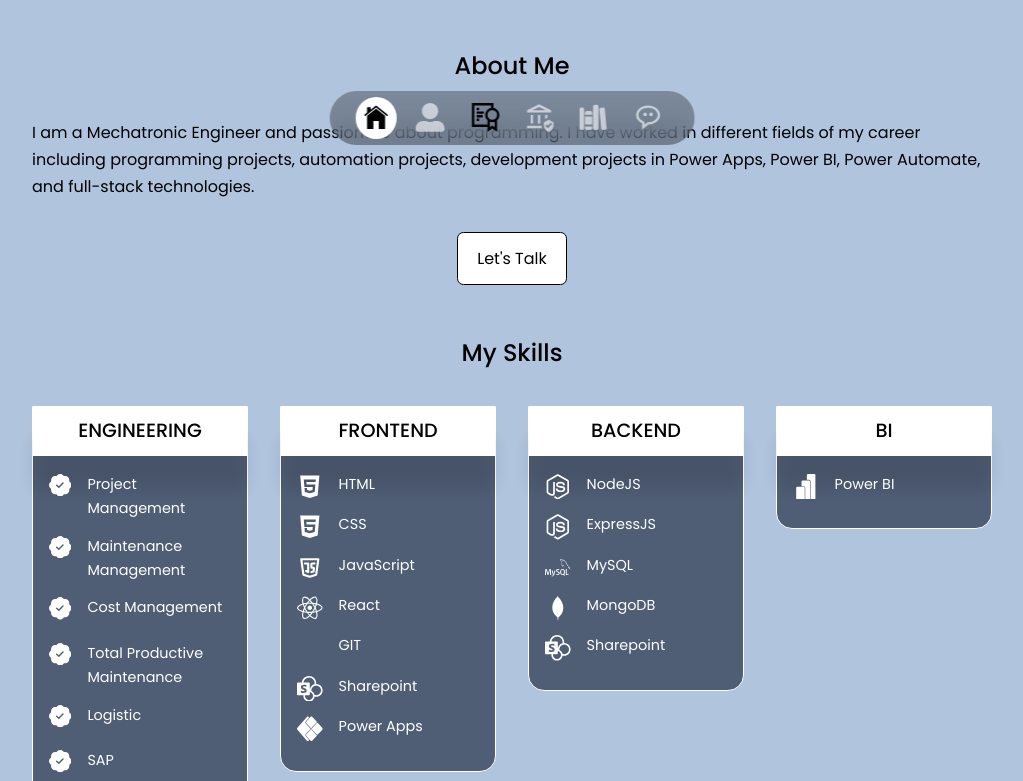
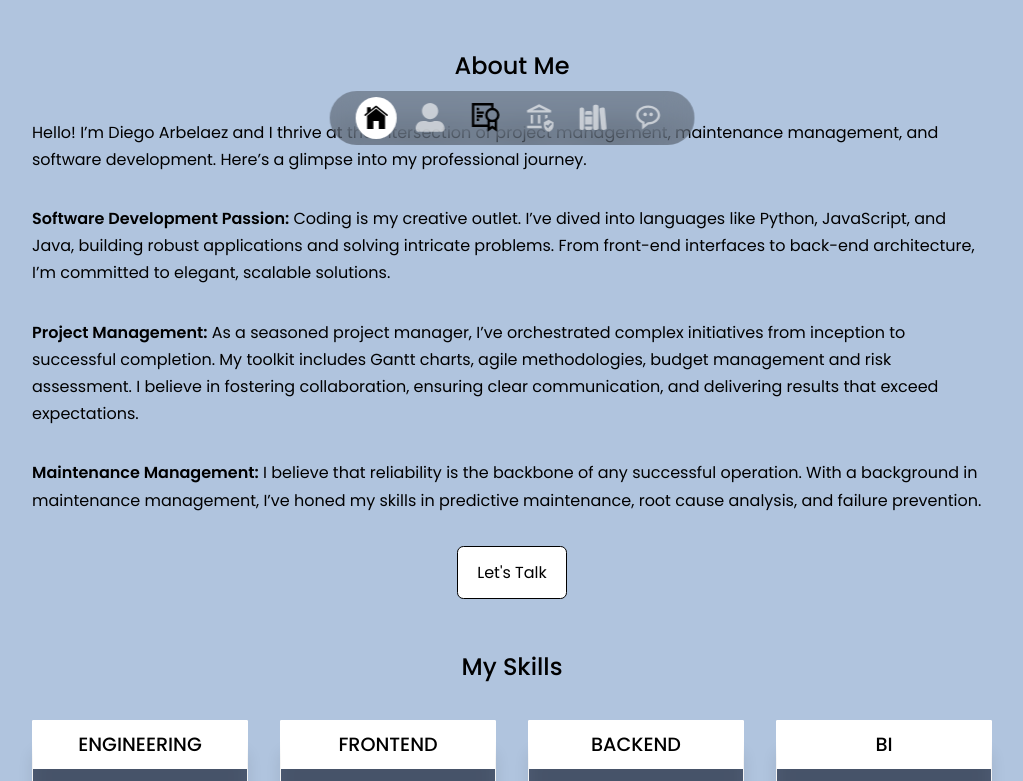
Before and after one commit to arbelaezdm/react-portfolio-website, a React (Create React App) app: page / in a window 1280 px wide. Shown: the part 639-1420 px from the top of the page, without its empty margins (128-1151 px from the left). Built offline with nearby package versions, Linux system fonts and the light colour scheme; some icons are missing.

Commit message:
clearing form after submit

```diff
--- a/package.json
+++ b/package.json
@@ -10,6 +10,7 @@
     "react": "^18.2.0",
     "react-dom": "^18.2.0",
     "react-icons": "^4.12.0",
+    "react-router-dom": "^6.22.0",
     "react-scripts": "5.0.1",
     "swiper": "^8.4.3",
     "web-vitals": "^2.1.4"
--- a/src/App.jsx
+++ b/src/App.jsx
@@ -1,28 +1,27 @@
-import React from 'react'
-import Header from './components/header/Header'
-import Nav from './components/nav/Nav'
-import About from './components/about/About'
-import Skills from './components/skills/Skills'
-import Experience from './components/experience/Experience'
-import Portforlio from './components/portfolio/Portfolio'
-import Contact from './components/contact/Contact'
-import Footer from './components/footer/Footer'
+import React from "react";
+import { BrowserRouter } from "react-router-dom";
+import Header from "./components/header/Header";
+import Nav from "./components/nav/Nav";
+import About from "./components/about/About";
+import Skills from "./components/skills/Skills";
+import Experience from "./components/experience/Experience";
+import Portfolio from "./components/portfolio/Portfolio";
+import Contact from "./components/contact/Contact";
+import Footer from "./components/footer/Footer";
 
 const App = () => {
   return (
-    <>
-
+    <BrowserRouter>
       <Header />
       <Nav />
       <About />
       <Skills />
       <Experience />
-        <Portforlio />
+      <Portfolio />
       <Contact />
       <Footer />
+    </BrowserRouter>
+  );
+};
 
-    </>
-  )
-}
-
-export default App
+export default App;
--- a/src/components/about/About.jsx
+++ b/src/components/about/About.jsx
@@ -10,10 +10,30 @@
 
       <div className="container about__container">
         <p>
-          I am a Mechatronic Engineer and passionate about programming. I have
-          worked in different fields of my career including programming
-          projects, automation projects, development projects in Power Apps,
-          Power BI, Power Automate, and full-stack technologies.
+          Hello! I’m Diego Arbelaez and I thrive at the intersection of project
+          management, maintenance management, and software development. Here’s a
+          glimpse into my professional journey.
+        </p>
+        <p>
+          <b>Software Development Passion:</b> Coding is my creative outlet.
+          I’ve dived into languages like Python, JavaScript, and Java, building
+          robust applications and solving intricate problems. From front-end
+          interfaces to back-end architecture, I’m committed to elegant,
+          scalable solutions.
+        </p>
+        <p>
+          <b>Project Management:</b> As a seasoned project manager, I’ve
+          orchestrated complex initiatives from inception to successful
+          completion. My toolkit includes Gantt charts, agile methodologies,
+          budget management and risk assessment. I believe in fostering
+          collaboration, ensuring clear communication, and delivering results
+          that exceed expectations.
+        </p>
+        <p>
+          <b>Maintenance Management:</b> I believe that reliability is the
+          backbone of any successful operation. With a background in maintenance
+          management, I’ve honed my skills in predictive maintenance, root cause
+          analysis, and failure prevention.
         </p>
       </div>
       <div className="lets__talk">
--- a/src/components/contact/Contact.jsx
+++ b/src/components/contact/Contact.jsx
@@ -1,12 +1,18 @@
 import React, { useEffect, useRef, useState } from "react";
-import "./contac.css";
+import { Navigate, useNavigate } from "react-router-dom";
+import "./contact.css";
 import { FiMail } from "react-icons/fi";
 import { BsWhatsapp } from "react-icons/bs";
 import emailjs from "@emailjs/browser";
 import formValidation from "../FormValidation";
 
 const Contact = () => {
+  const navigate = useNavigate();
+
   const form = useRef();
+
+  const userName = useRef("")
+  const email = useRef("")
 
   useEffect(() => {}, []);
 
@@ -22,46 +28,47 @@
     setUser((prev) => ({ ...prev, [e.target.name]: e.target.value }));
   };
 
-  // =========  HANDLE SUBMIT  ============
+  // ============  HANDLE SUBMIT  ============
   const sendEmail = (e) => {
     e.preventDefault();
+
+    // ======= FORM VALIDATION ========
     if (errors.name === "" && errors.email === "") {
       console.log("user added");
-      console.log(errors);
+      userName.current.value = "";
+      email.current.value = "";
     } else {
       console.log("NOK");
-      console.log(errors);
     }
     setErrors(formValidation(user));
-    return;
 
     // ======= SEND EMAIL WITH EMAILJS ==========
-    emailjs
-      .sendForm(
-        "service_o5v42dp",
-        "template_pr6mvea",
-        form.current,
-        "V45x1_YA4pzj4R-FS"
-      )
-      .then(
-        (result) => {
-          console.log(result.text);
-        },
-        (error) => {
-          console.log(error.text);
-        }
-      )
-      .then(() => {
-        setUser({
-          name: "",
-          email: "",
-        });
-      });
+    // emailjs
+    //   .sendForm(
+    //     "service_o5v42dp",
+    //     "template_pr6mvea",
+    //     form.current,
+    //     "V45x1_YA4pzj4R-FS"
+    //   )
+    //   .then(
+    //     (result) => {
+    //       console.log(result.text);
+    //     },
+    //     (error) => {
+    //       console.log(error.text);
+    //     }
+    //   )
+    //   .then(() => {
+    //     setUser({
+    //       name: "",
+    //       email: "",
+    //     });
+    //   });
   };
 
   return (
     <section id="contact">
-      <h2>Contac Me</h2>
+      <h2>Contact Me</h2>
 
       <div className="container contact__container">
         <div className="contact__options">
@@ -86,12 +93,15 @@
 
         {/* END OF CONTACT OPTIONS */}
 
+        {/* ========= FORM ======= */}
+
         <form ref={form}>
           <input
             type="text"
             name="name"
             placeholder="Your Full Name"
             onChange={handleInput}
+            ref={userName}
           />
           <div className="errors">
             {errors.name && <span>{errors.name}</span>}
@@ -101,6 +111,7 @@
             name="email"
             placeholder="Your Email"
             onChange={handleInput}
+            ref={email}
           />
           <div className="errors">
             {errors.email && <span>{errors.email}</span>}
--- a/src/components/experience/Experience.jsx
+++ b/src/components/experience/Experience.jsx
@@ -28,7 +28,7 @@
           passing for several roles which have allowed me to apply my knowledge
           in my professional field and achieving gain new skills that have
           improve my professional career. During my last years I have worked in
-          software development enhancing my skills using technologies in
+          manufacturing industry and software development enhancing my skills using technologies in
           frontend, backend and data analysis.
         </p>
       </div>
--- a/src/components/skills/Skills.jsx
+++ b/src/components/skills/Skills.jsx
@@ -67,7 +67,7 @@
                 <BsPatchCheckFill className="engineer_list_icon" />
               </div>
               <div>
-                <p>Logistic</p>
+                <p>Logistis</p>
               </div>
             </li>
 
```
Also changed, not shown: src/components/contact/contact.css (renamed from src/components/contact/contac.css), 1 other file (tests, documents, lock files or other folders). Lines whose indentation alone changed are shown as unchanged.
